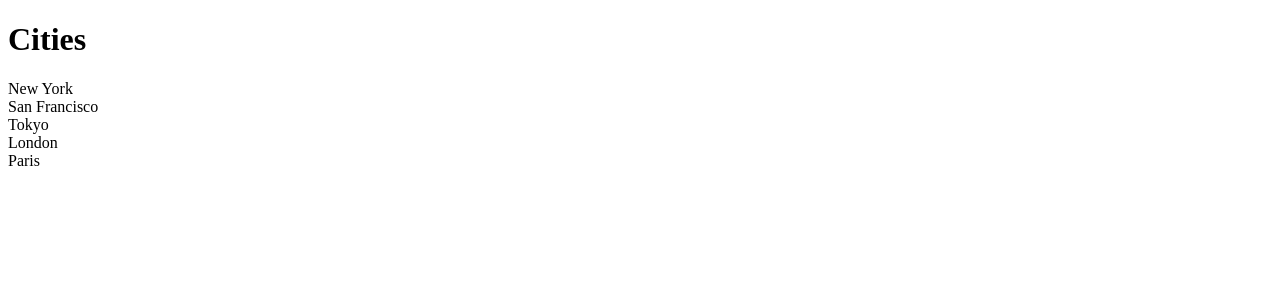
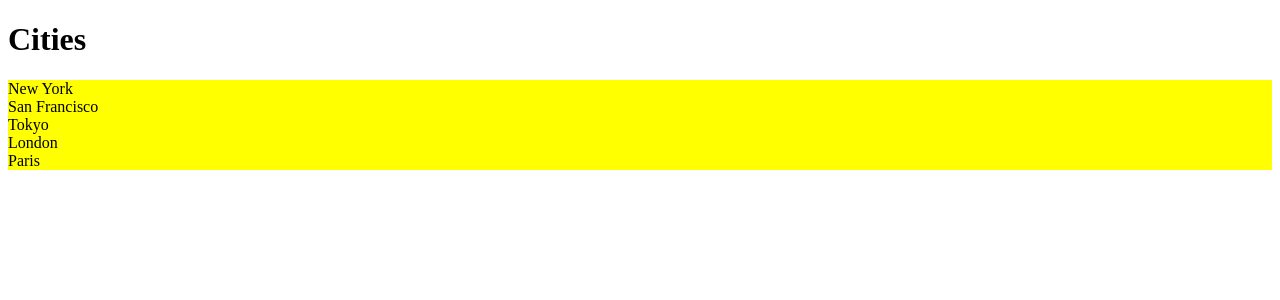
Before and after one commit to GeloneJT/react-app-dec, a React (Vite) app: page / in a window 1280 px wide. Shown: the top 300 px of the page. Built offline with nearby package versions, Linux system fonts and the light colour scheme.

Commit message:
ListGroup component styled using CSS module

```diff
--- /dev/null
+++ b/src/App.css
@@ -0,0 +1,3 @@
+.list-group {
+    background-color: red;
+}
--- a/src/App.tsx
+++ b/src/App.tsx
@@ -1,5 +1,6 @@
 import { useState } from 'react';
 import ListGroup from './components/ListGroup';
+import './App.css'
 
 function App() {
   let items = ['New York', 'San Francisco', 'Tokyo', 'London', 'Paris'];
--- a/src/components/ListGroup/ListGroup.css
+++ /dev/null
@@ -1,4 +0,0 @@
-.list-group {
-  list-style: none;
-  padding: 0;
-}
--- /dev/null
+++ b/src/components/ListGroup/ListGroup.module.css
@@ -0,0 +1,8 @@
+.listGroup {
+  list-style: none;
+  padding: 0;
+}
+
+.container {
+  background-color: yellow;
+}
--- a/src/components/ListGroup/ListGroup.tsx
+++ b/src/components/ListGroup/ListGroup.tsx
@@ -1,5 +1,5 @@
 import { useState } from 'react';
-import './ListGroup.css'
+import styles from './ListGroup.module.css'
 
 interface ListGroupProps {
   items: string[];
@@ -13,7 +13,7 @@
     <>
       <h1>{heading}</h1>
       {items.length === 0 && <p>No item found</p>}
-      <ul className="list-group">
+      <ul className={[styles.listGroup, styles.container].join(' ')}>
         {items.map((item, index) => (
           <li
             className={
```
